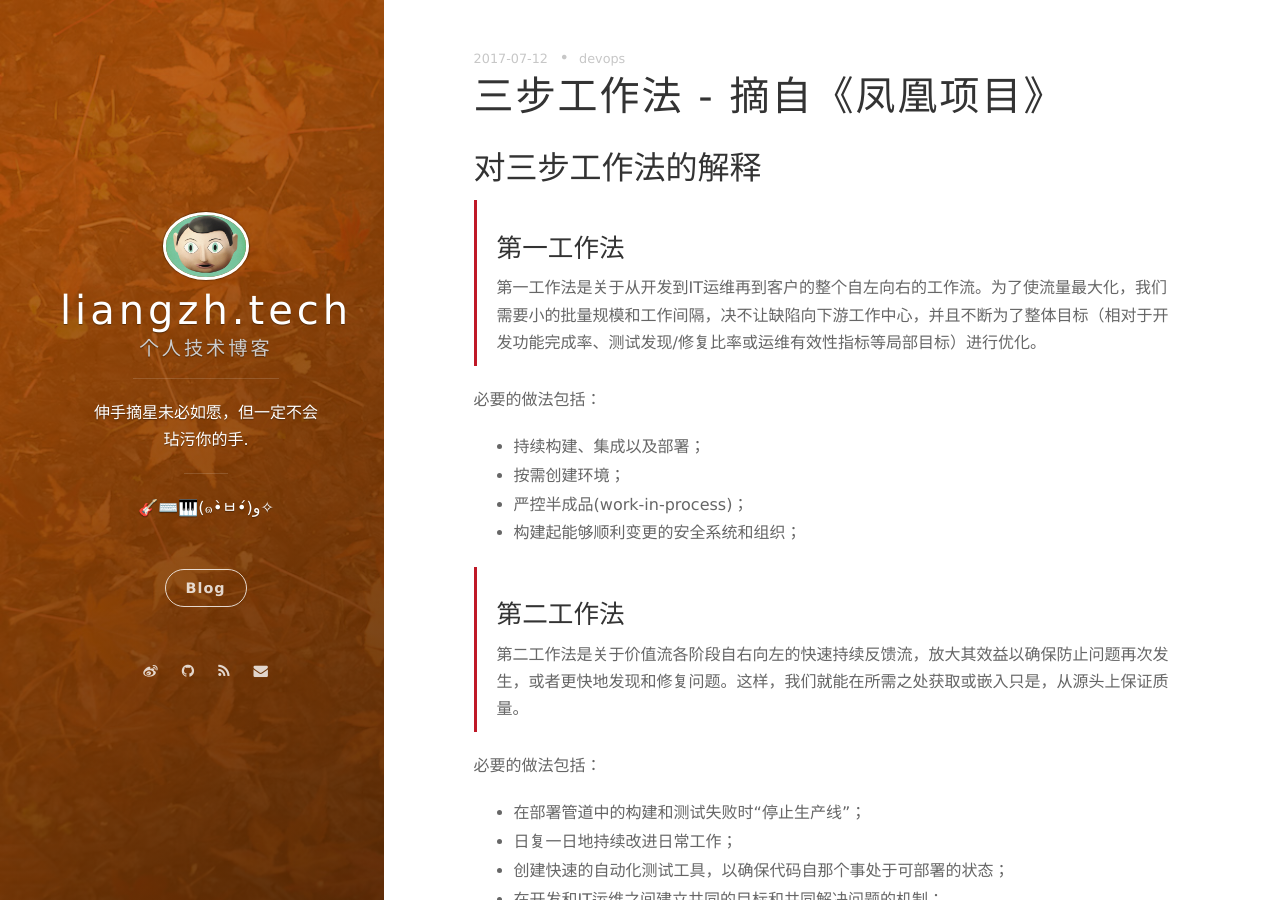
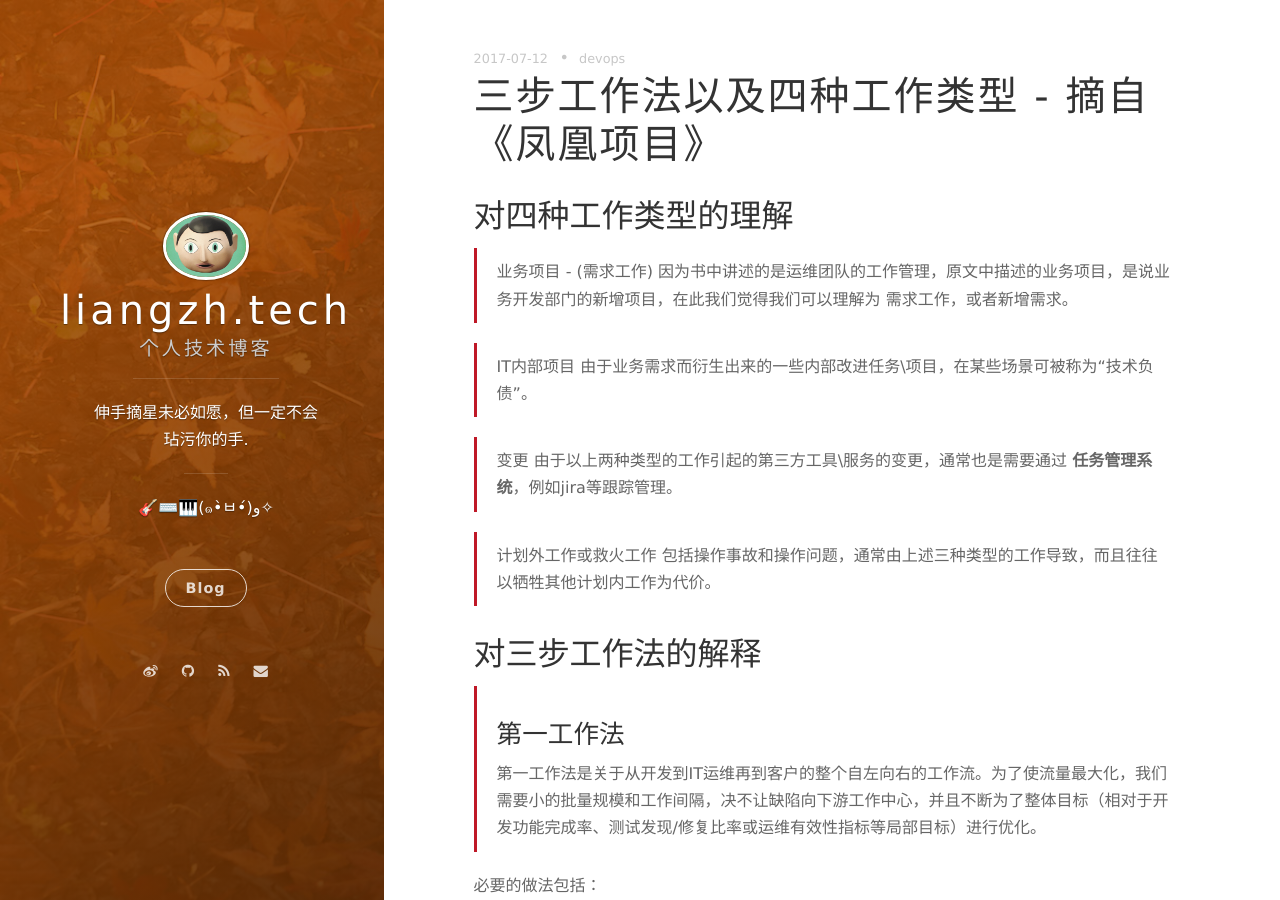
Before and after one commit to wadee/wadee.github.io, a Jekyll site: the page built from _posts/2017-07-12-three-step-of-work.md, in a window 1280 px wide and 900 px high. Built offline with Jekyll 4.4.1, drawn with Linux system fonts in a browser that asks for light colours; nearby versions of some CDN libraries; comment, search, counter and statistics services are not loaded.

Commit message:
four kind of work inspire with 《phoenix project》

```diff
--- a/_posts/2017-07-12-three-step-of-work.md
+++ b/_posts/2017-07-12-three-step-of-work.md
@@ -1,9 +1,22 @@
 ---
 layout: post
-title: 三步工作法 - 摘自《凤凰项目》
+title: 三步工作法以及四种工作类型 - 摘自《凤凰项目》
 date: 2017-07-12 20:09:11.000000000 +09:00
 tags: devops
 ---
+
+## 对四种工作类型的理解
+> 业务项目 - (需求工作)
+因为书中讲述的是运维团队的工作管理，原文中描述的业务项目，是说业务开发部门的新增项目，在此我们觉得我们可以理解为 需求工作，或者新增需求。
+
+> IT内部项目
+由于业务需求而衍生出来的一些内部改进任务\项目，在某些场景可被称为“技术负债”。
+
+> 变更
+由于以上两种类型的工作引起的第三方工具\服务的变更，通常也是需要通过 **任务管理系统**，例如jira等跟踪管理。
+
+> 计划外工作或救火工作
+包括操作事故和操作问题，通常由上述三种类型的工作导致，而且往往以牺牲其他计划内工作为代价。
 
 ## 对三步工作法的解释
 > ### 第一工作法
```
Also changed, not shown: _posts/2017-07-12-how-to-build-a-small-and-beautiful-team.md (+1 -1 lines).
